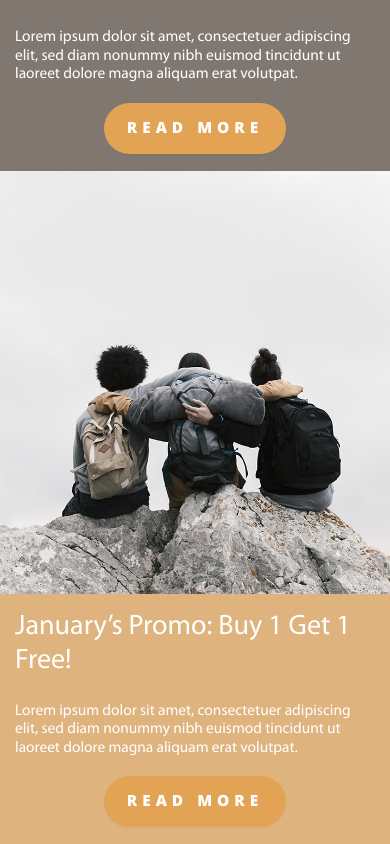
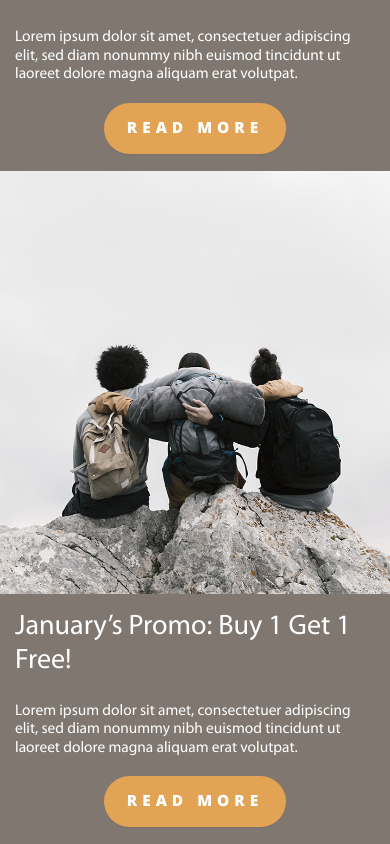
Before and after one commit to AndreyBublick/Time_Hiking, a React (Create React App) app: page / in a window 390 px wide. Shown: the part 3752-4596 px from the top of the page. Built offline with nearby package versions, Linux system fonts and the light colour scheme.

Commit message:
0.2 remove blue-background-button

```diff
--- a/src/components/Features/Features.jsx
+++ b/src/components/Features/Features.jsx
@@ -18,6 +18,7 @@ const Features = memo( (props) => {
     const [isLoadButton, setIsLoadButton] = useState(false);
     const [isDisabledButton, setIsDisabledButton] = useState(false);
     const [newCardsData, setNewCardsData] = useState([]);
+    const [сards, setCards] = useState([]);
 
     /*     const [pointsEvent, setPointsEvent] = useState([]); */
 
@@ -98,7 +99,7 @@ const Features = memo( (props) => {
         if (window.innerWidth < 1200) { /* первый параметр точка самой карточки 2.Параметр часть viewport */
             if (index % 2 === 0) {
 
-                return <div key={uuidv4()} data-aos-anchor-placement='top-bottom' data-aos="fade-left" data-aos-delay="350" className={[styleFeatures.item, 'event'].join(' ')}>
+                return <div key={item.id} data-aos-anchor-placement='top-bottom' data-aos="fade-left" data-aos-delay="350" className={[styleFeatures.item, 'event'].join(' ')}>
                     <div className={styleFeatures.item__body}>
 
                         <div className={styleFeatures.item__picture}>
@@ -157,7 +158,7 @@ const Features = memo( (props) => {
                 </div>;
             }
         }
-        return <div key={uuidv4()} data-aos-anchor-placement='top-bottom' data-aos="fade" data-aos-delay="150" className={[styleFeatures.item, 'event'].join(' ')}>
+        return <div key={item.id} data-aos-anchor-placement='top-bottom' data-aos="fade" data-aos-delay="150" className={[styleFeatures.item, 'event'].join(' ')}>
             <div className={styleFeatures.item__body}>
 
                 <div className={styleFeatures.item__picture}>
--- a/src/components/OftenUse/Buttons/Button/ButtonMaket.module.scss
+++ b/src/components/OftenUse/Buttons/Button/ButtonMaket.module.scss
@@ -10,6 +10,7 @@
 
 .button>button {
     display: flex;
+    -webkit-tap-highlight-color: rgba(0, 0, 0, 0);
     align-items: center;
   border: 3px solid gray;
   padding-top     : 0;
--- a/src/components/TwoPartBlocks/APairBlock/APairBlock.module.scss
+++ b/src/components/TwoPartBlocks/APairBlock/APairBlock.module.scss
@@ -26,11 +26,16 @@
 ///
 ///
 .content_block {
-    background-color: $orangeLight;
+
 
     display: flex;
 
+    @media (min-width:768px) {
 
+
+            background-color: $orangeLight;
+
+    }
 
 
     &:nth-child(2n-1)>.content>.two_art_blocks__container {
@@ -40,10 +45,13 @@
         font-size: 50px;
     }
 
-    &:nth-child(2n-1) {
-        background-color: $gray;
+    @media (min-width:768px) {
+        &:nth-child(2n-1) {
+            background-color: $gray;
 
+        }
     }
+
 
     &:nth-child(2n-1)>.content>.two_art_blocks__container>.content__body {}
 
@@ -80,6 +88,15 @@
     }
 
     overflow: hidden;
+
+    @media (max-width:767px) {
+
+
+        background-color: $gray;
+
+}
+
+
 }
 
 .content__body {
```
